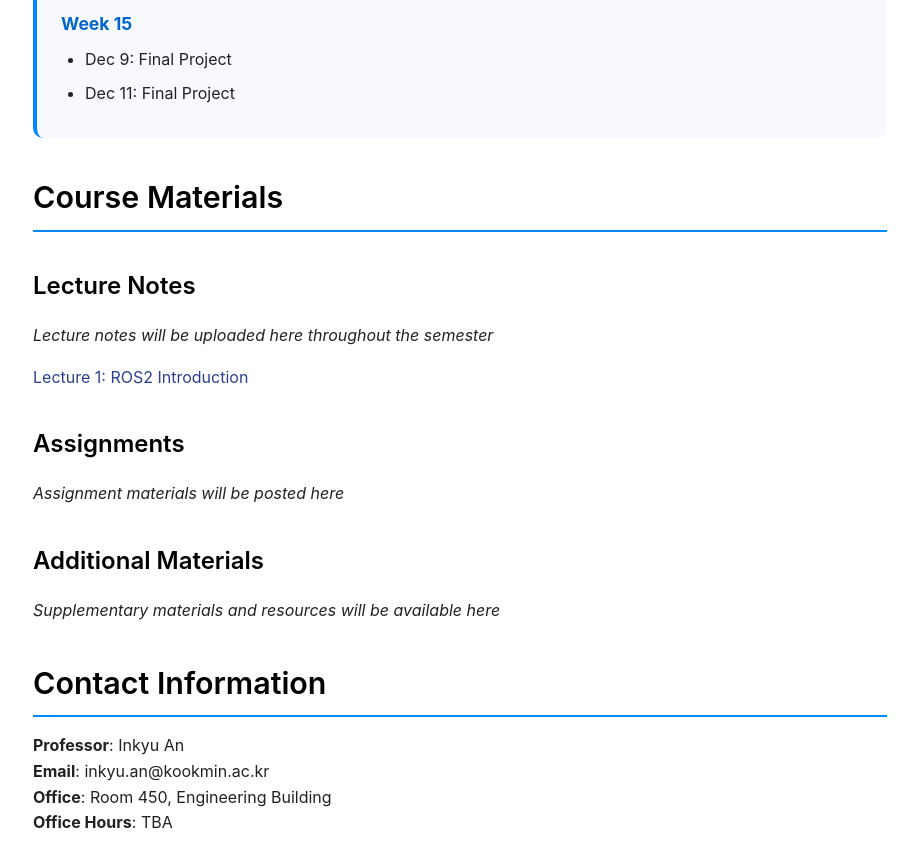
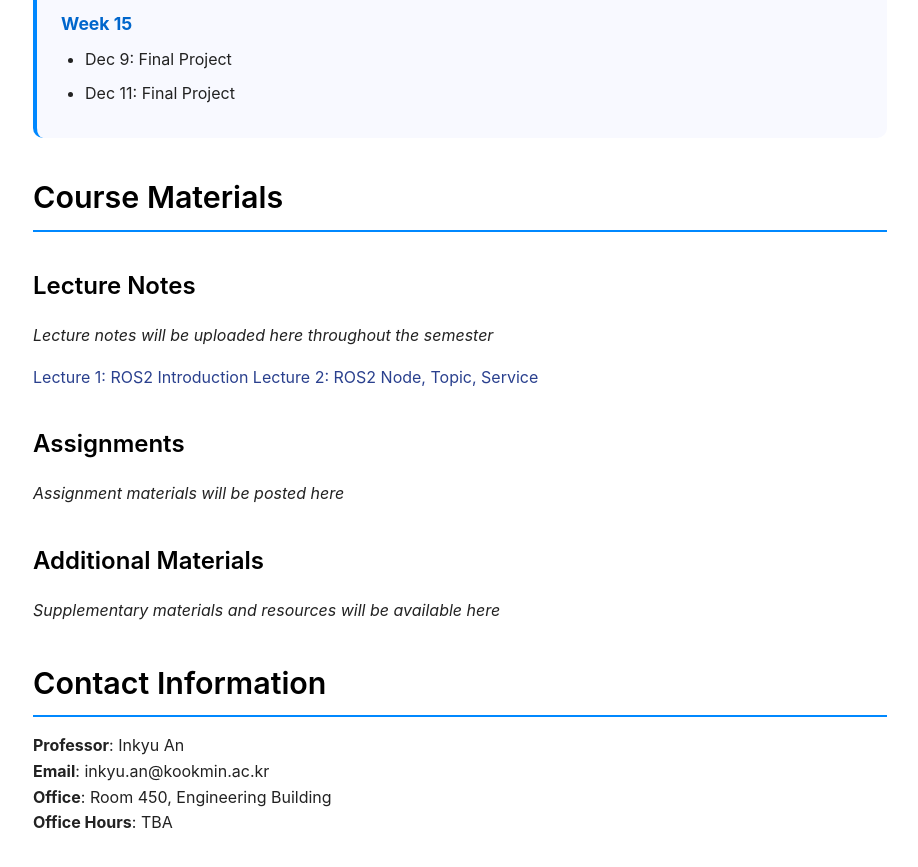
Before and after one commit to mairlab-KM/mairlab-KM.github.io, a Jekyll site: the page built from courses/operating-systems-practice-2025fall.md, in a window 1280 px wide and 900 px high, scrolled down 3431 px. Shown: the top 867 px of the window, without its empty margins (180-1098 px from the left). Built offline with Jekyll 4.4.1, drawn with Linux system fonts in a browser that asks for light colours.

Commit message:
Update Lec2

```diff
--- a/courses/operating-systems-practice-2025fall.md
+++ b/courses/operating-systems-practice-2025fall.md
@@ -156,6 +156,7 @@
 *Lecture notes will be uploaded here throughout the semester*
 
 [Lecture 1: ROS2 Introduction](/assets/courses/operating-systems-practice-2025fall/lectures/Lec1_ROS2_introduction.pdf)
+[Lecture 2: ROS2 Node, Topic, Service](/assets/courses/operating-systems-practice-2025fall/lectures/Lec2_ROS2_node_topics_services.pdf)
 
 <!-- Example format - uncomment and modify as you add materials:
 - [Lecture 1: Introduction to OS Practice](/assets/courses/operating-systems-practice-2025fall/lectures/lecture01-introduction.pdf)
```
Also changed, not shown: 1 other file.
